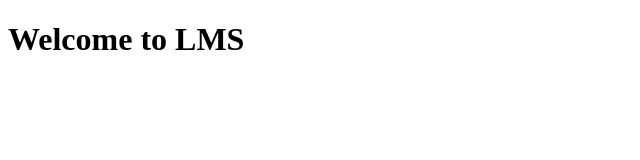
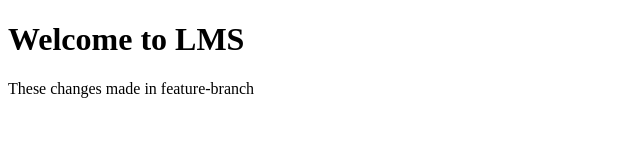
Before and after one commit to janhavivi3101-sketch/MyWebApp, a plain HTML site: page index.html in a window 1280 px wide. Shown: the whole page, without its empty margins (0-640 px from the left). Drawn offline with Linux system fonts and the light colour scheme.

Commit message:
index.html is modified by feature-branch

```diff
--- a/index.html
+++ b/index.html
@@ -7,5 +7,6 @@
 </head>
 <body>
     <h1>Welcome to LMS</h1>
+    <p>These changes made in feature-branch</p>
 </body>
 </html>
```
